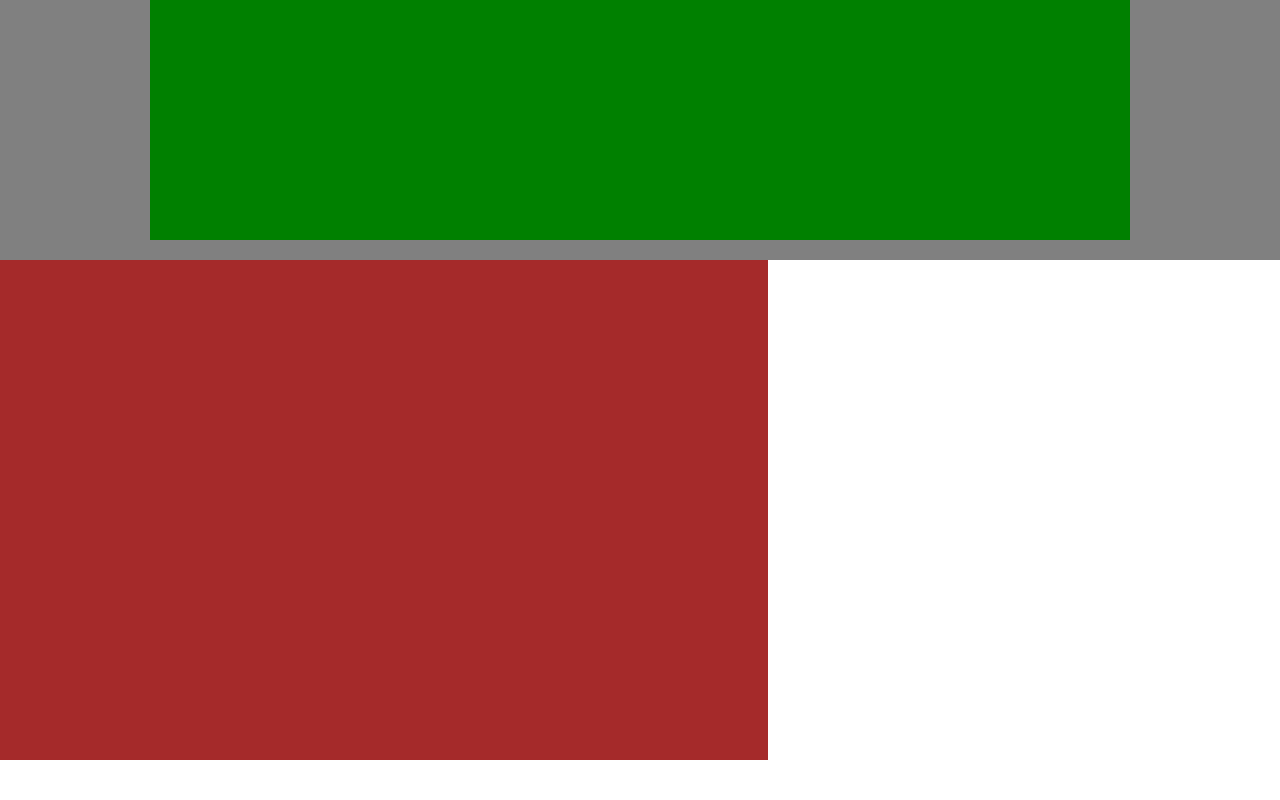
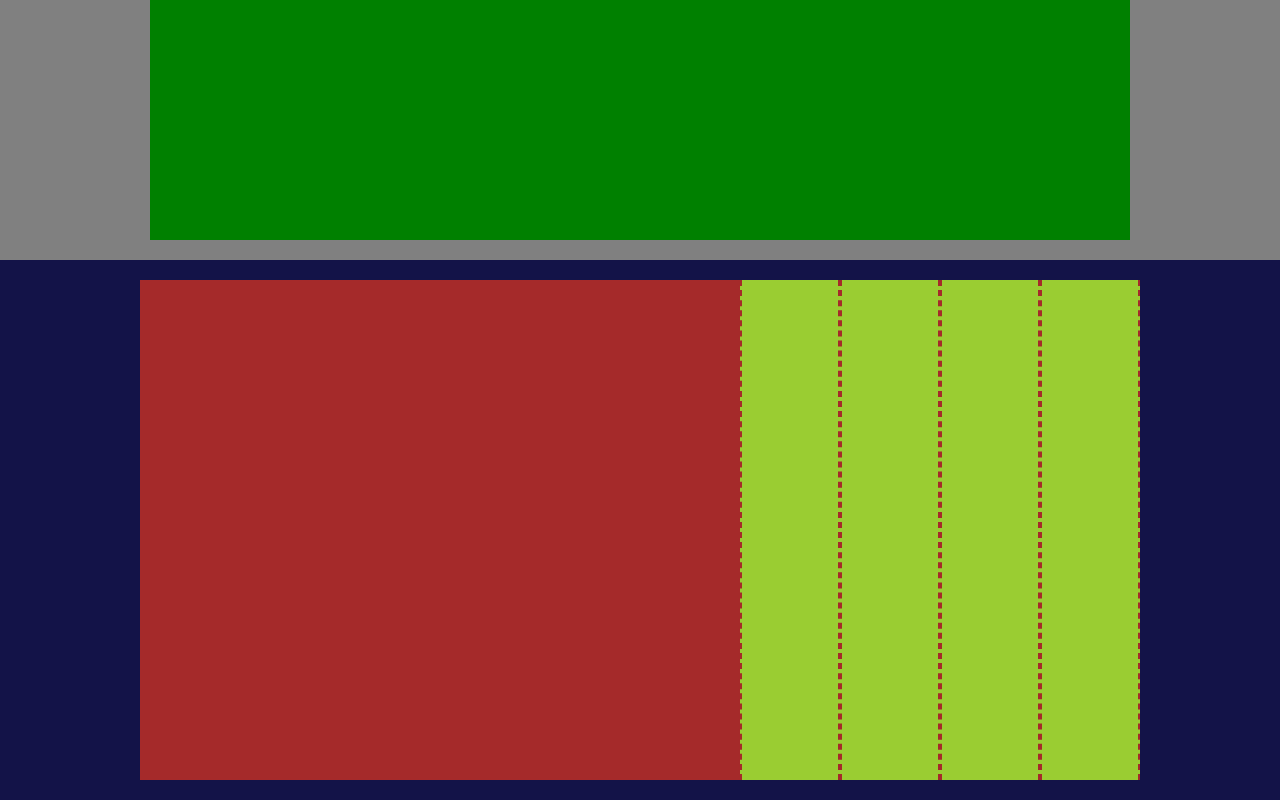
Before and after one commit to fabiomazzilli85/htmlcss-struttura-discord, a plain HTML site: page index.html in a window 1280 px wide. Shown: the part 2836-3636 px from the top of the page. Before the commit the page ends 3596 px from the top, so only its background shows below. Drawn offline with Linux system fonts and the light colour scheme.

Commit message:
Ho aggiornato l'ultima sezione, ho lavorato sul css e sui row  che compongono l'immagine da rappresentare.

```diff
--- a/index.html
+++ b/index.html
@@ -72,7 +72,8 @@
         </section>
 
         <section>
-            <div class="background_night"></div>
+            <div class="background_night">
+                <div class="container">
                     <div class="row">
                         <div class="class60"></div>
                         <div class="class10"></div>
@@ -80,6 +81,9 @@
                         <div class="class10"></div>
                         <div class="class10"></div>
                     </div>
+                </div>
+            </div>
+
         </section>
 
     </main>
--- a/style/style.css
+++ b/style/style.css
@@ -112,3 +112,16 @@ a {
     align-items: center;
     padding: 10px;
 }
+
+.class10 {
+    background-color: yellowgreen;
+    width: 10%;
+    height: 500px;
+    border-left: 2px dashed brown;
+    border-right: 2px dashed brown;
+}
+
+.background_night {
+    background-color: rgb(19, 19, 72);
+    padding: 20px;
+}
```
Lines whose indentation alone changed are shown as unchanged.
